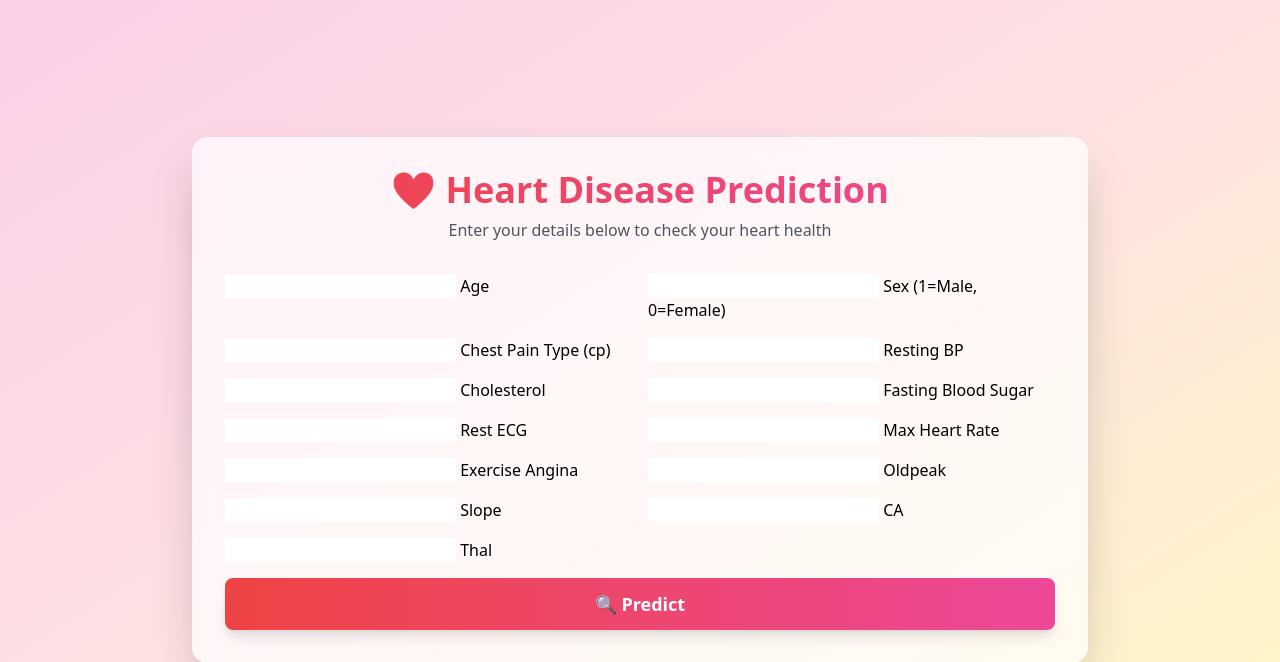
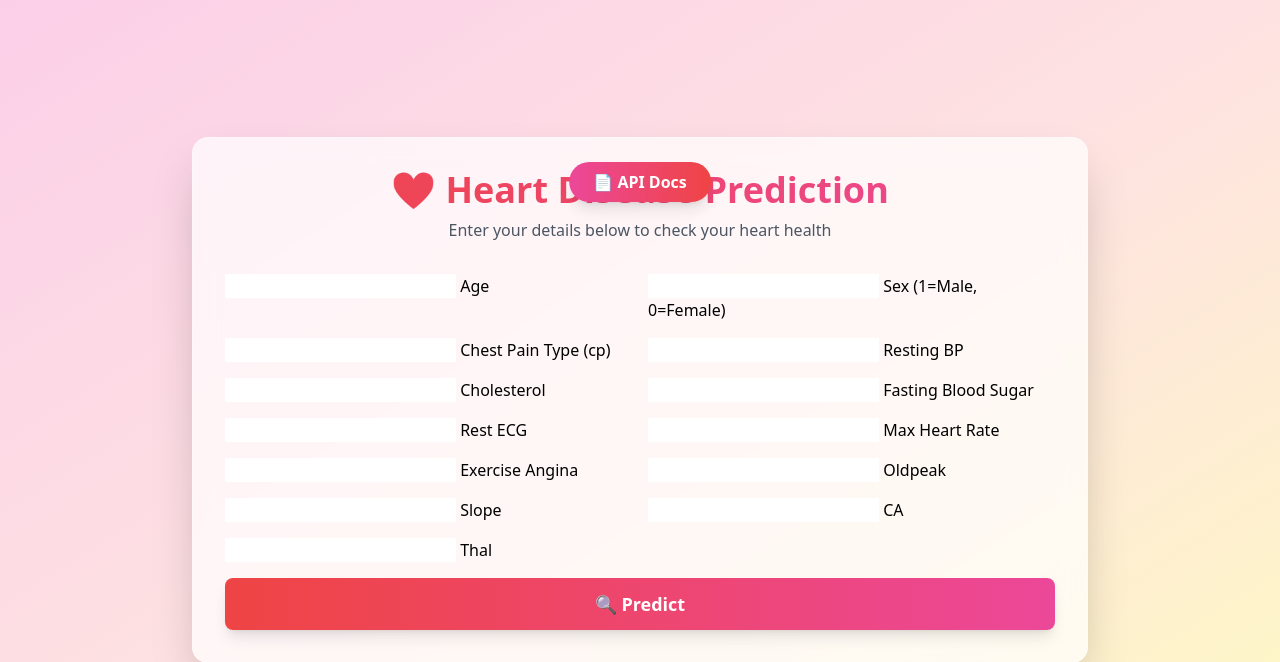
Before and after one commit to mahisalman/Heart_Disease_Prediction, a FastAPI app: page / in a window 1280 px wide. Shown: the top 662 px of the page. Run offline with FastAPI, Linux system fonts and the light colour scheme; parts of the project's set-up code (start-up, migrations or seed data) failed here and were passed over; some libraries are stand-ins or nearby versions.

Commit message:
Add new feature to handle user input and link

```diff
--- a/app/templates/index.html
+++ b/app/templates/index.html
@@ -9,6 +9,15 @@
 
 <div class="w-full max-w-4xl backdrop-blur-md bg-white/70 shadow-2xl rounded-2xl p-8 border border-white/40">
     <!-- Header -->
+
+    <!-- Top Navigation Link -->
+    <div class="absolute top-6 left-1/2 transform -translate-x-1/2">
+        <a href="https://heart-disease-prediction-joq2.onrender.com/docs" target="_blank"
+        class="px-6 py-2 rounded-full bg-gradient-to-r from-pink-500 to-red-500 text-white font-semibold shadow-lg hover:shadow-xl hover:from-red-500 hover:to-pink-500 transition transform hover:-translate-y-0.5 flex items-center gap-2">
+            📄 API Docs
+        </a>
+    </div>
+
     <div class="text-center mb-8">
         <h1 class="text-4xl font-extrabold bg-gradient-to-r from-red-500 to-pink-500 bg-clip-text text-transparent">
             ❤️ Heart Disease Prediction
```
